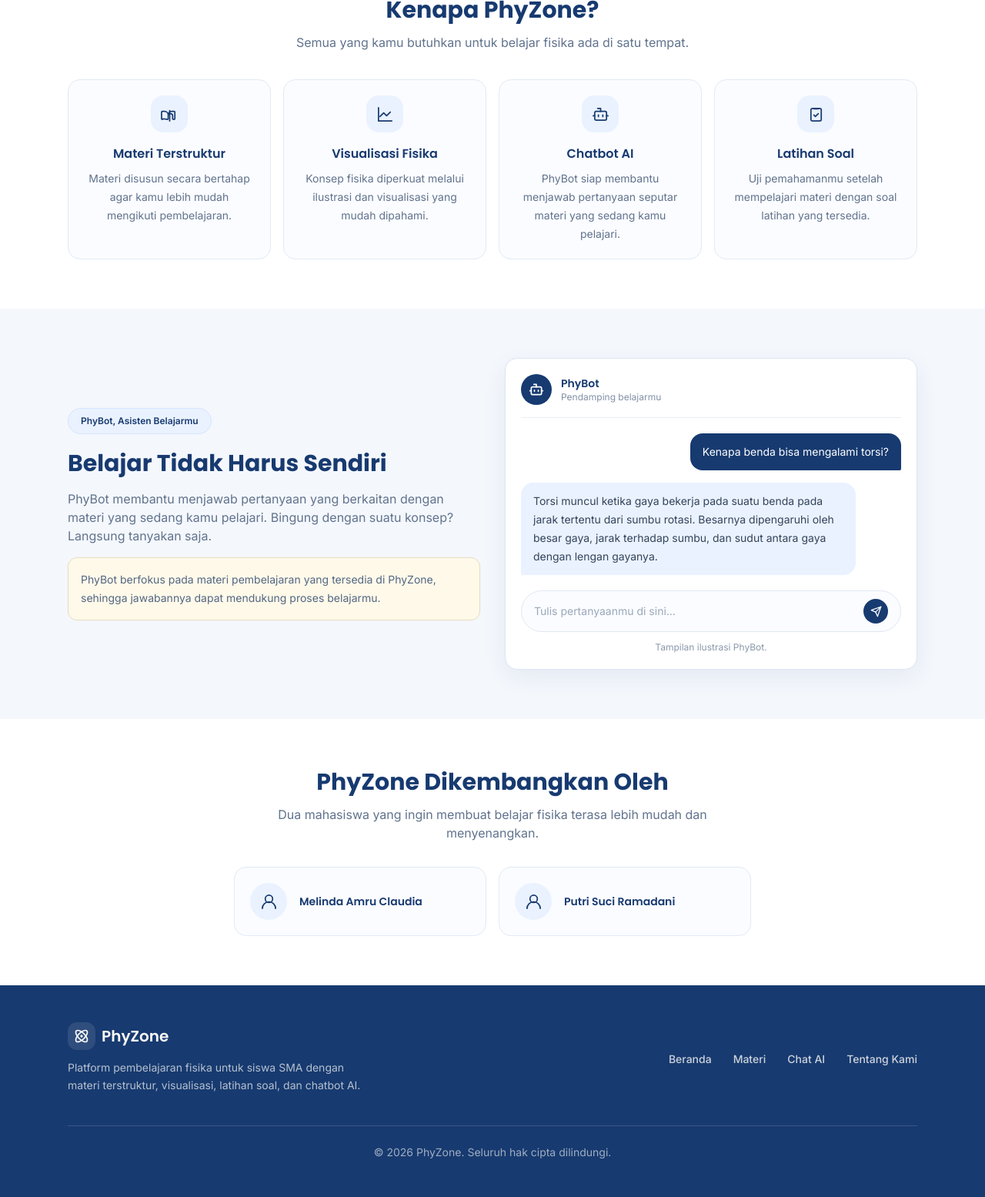
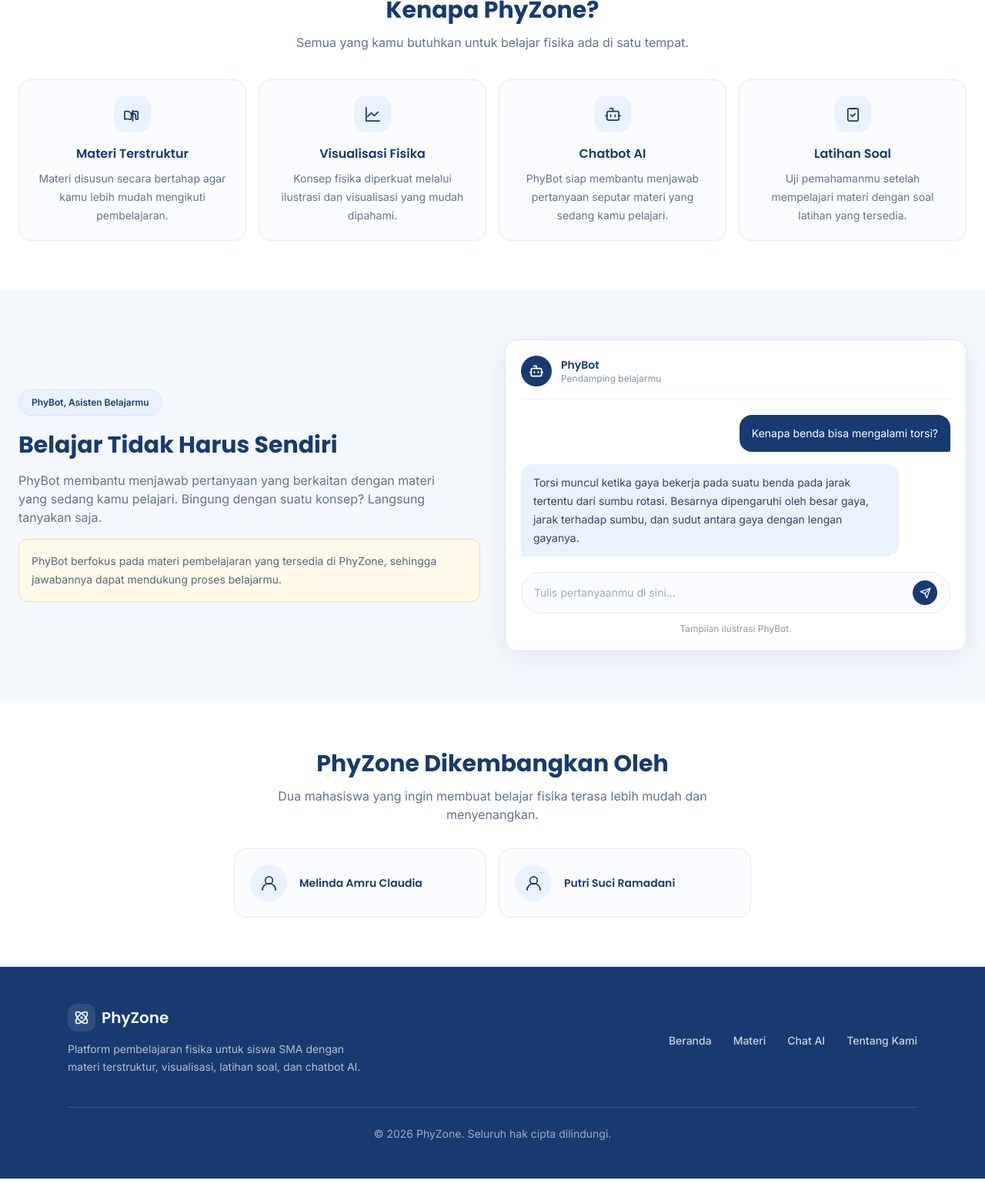
Before and after one commit to limaplenger67/project-skripshit, a PHP site: page / in a window 1280 px wide. Shown: the part 546-2101 px from the top of the page at 77% size. After the commit the page ends 2077 px from the top, so only its background shows below. Run offline with PHP 8.4, Linux system fonts and the light colour scheme; data that the repository does not hold is empty; some libraries are stand-ins or nearby versions.

Commit message:
update index baru

```diff
--- a/index.php
+++ b/index.php
@@ -26,7 +26,7 @@ require_once "includes/head.php";
             >
         </div>
 
-        <div class="mx-auto max-w-6xl px-4 pb-12 pt-10 sm:px-6 sm:pb-16 sm:pt-14 lg:pb-16">
+        <div class="mx-auto max-w-[1460px] px-4 pb-12 pt-10 sm:px-6 sm:pb-16 sm:pt-14 lg:pb-16">
             <div class="relative z-10 max-w-2xl">
                 <span class="inline-flex items-center gap-2 rounded-full border border-[#D8E6FF] bg-[#EAF2FF] px-4 py-2 text-xs font-semibold text-[#173A70] sm:text-sm">
                     <svg xmlns="http://www.w3.org/2000/svg" width="16" height="16" viewBox="0 0 24 24" fill="none" stroke="currentColor" stroke-width="2" stroke-linecap="round" stroke-linejoin="round" aria-hidden="true">
@@ -107,7 +107,7 @@ require_once "includes/head.php";
 
     <!-- KEUNGGULAN PHYZONE -->
     <section class="bg-white py-14 sm:py-16">
-        <div class="mx-auto max-w-6xl px-4 sm:px-6">
+        <div class="mx-auto max-w-[1460px] px-4 sm:px-6">
             <div class="mx-auto max-w-xl text-center">
                 <h2 class="font-heading text-2xl font-bold text-[#173A70] sm:text-3xl">Kenapa PhyZone?</h2>
                 <p class="mt-3 text-sm leading-6 text-[#61738D] sm:text-base">
@@ -147,7 +147,7 @@ require_once "includes/head.php";
 
     <!-- CHATBOT AI -->
     <section id="chat-ai" class="bg-[#F4F7FC] py-14 sm:py-16">
-        <div class="mx-auto grid max-w-6xl items-center gap-8 px-4 sm:px-6 lg:grid-cols-2">
+        <div class="mx-auto grid max-w-[1460px] items-center gap-8 px-4 sm:px-6 lg:grid-cols-2">
             <div>
                 <span class="inline-flex rounded-full border border-[#D7E5FF] bg-[#EAF2FF] px-4 py-2 text-xs font-semibold text-[#173A70]">
                     PhyBot, Asisten Belajarmu
@@ -203,7 +203,7 @@ require_once "includes/head.php";
 
     <!-- PENGEMBANG -->
     <section id="tentang" class="bg-white py-14 sm:py-16">
-        <div class="mx-auto max-w-6xl px-4 sm:px-6">
+        <div class="mx-auto max-w-[1460px] px-4 sm:px-6">
             <div class="mx-auto max-w-xl text-center">
                 <h2 class="font-heading text-2xl font-bold text-[#173A70] sm:text-3xl">PhyZone Dikembangkan Oleh</h2>
                 <p class="mt-3 text-sm leading-6 text-[#61738D] sm:text-base">
```
Also changed, not shown: assets/images/phyzone-hero-decoration.png (added), assets/images/rotasi-illustration.png (added), assets/images/vektor-illustration.png (added).
